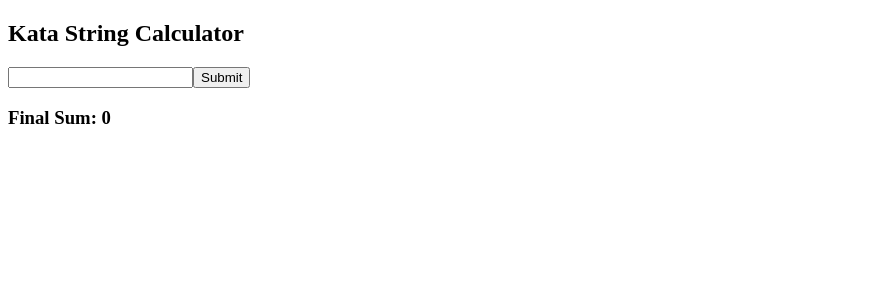
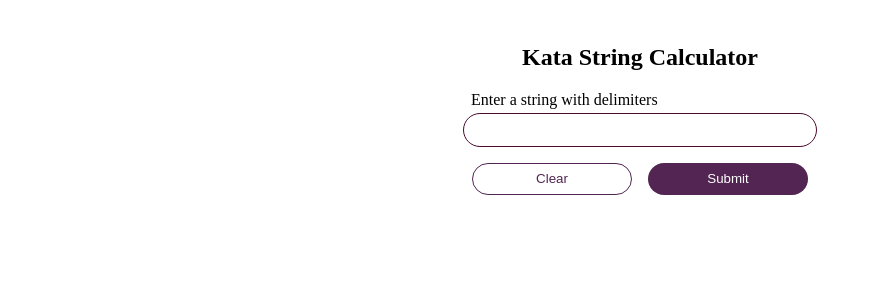
Before and after one commit to NehaChawdipande/KataStringCalculatorUI, an Angular app in the folder KataStringCalculator/: page / in a window 1280 px wide. Shown: the top 300 px of the page, without its empty margins (0-872 px from the left). Built offline with nearby package versions, Linux system fonts and the light colour scheme.

Commit message:
updated styles and css and added clear buton

```diff
--- a/KataStringCalculator/src/app/app.component.html
+++ b/KataStringCalculator/src/app/app.component.html
@@ -1,7 +1,13 @@
 <main class="main">
   <h2>{{title}}</h2>
+  <label>Enter a string with delimiters</label>
    <input type="text" [(ngModel)]="inputValue" name="stringInput" value="inputValue" />
-   <button (click)="calculate()" name="submitButton">Submit</button>
-   <h3>Final Sum: {{sum}}</h3>
+   <div>
+    <button (click)="clear()" name="clear" id="clear">Clear</button>
+    <button (click)="calculate()" name="submitButton">Submit</button>
+
+   </div>
+   <h3 *ngIf="showSum">Final Sum: {{sum}}</h3>
+
 </main>
 <router-outlet />
--- a/KataStringCalculator/src/app/app.component.scss
+++ b/KataStringCalculator/src/app/app.component.scss
@@ -0,0 +1,44 @@
+.main{
+    display: flex;
+    flex-direction: column;
+    justify-self: center;
+    justify-content: center;
+    padding: 1rem;
+    h2 {
+        width: fit-content;
+        align-self: center;
+    }
+    label{
+        justify-self: left;
+        text-align: left;
+        align-self: left;
+        margin-left: .5rem;
+    }
+    input {
+        border: solid 1px rgb(77, 10, 47);
+        border-radius: 2rem;
+        height: 2rem;
+        width: 20rem;
+        margin: 0.25rem 0 1rem 0;
+        padding: 0 1rem;
+    }
+    div{
+        align-self: center;
+    }
+    button {
+        background-color: rgb(82, 37, 82);
+        width: 10rem;
+        color: white;
+        border: none;
+        border-radius: 2rem;
+        height: 2rem;
+        align-self: center;
+
+    }
+    #clear{
+        border: solid 1.5px  rgb(82, 37, 82);
+        background-color: white;
+        color:  rgb(82, 37, 82);
+        margin-right: 1rem;
+    }
+}
--- a/KataStringCalculator/src/app/app.component.ts
+++ b/KataStringCalculator/src/app/app.component.ts
@@ -1,3 +1,4 @@
+import { CommonModule } from '@angular/common';
 import { Component } from '@angular/core';
 import { FormsModule } from '@angular/forms';
 import { RouterOutlet } from '@angular/router';
@@ -6,6 +7,7 @@ import { RouterOutlet } from '@angular/router';
   selector: 'app-root',
   standalone: true,
   imports: [RouterOutlet,
+    CommonModule,
     FormsModule
   ],
   templateUrl: './app.component.html',
@@ -15,6 +17,7 @@ export class AppComponent {
   title = 'Kata String Calculator';
   inputValue: string;
   sum: number;
+  showSum: boolean = false;
   constructor() {
     this.inputValue = '';
     this.sum = 0;
@@ -23,8 +26,7 @@ export class AppComponent {
   calculate(): number {
     if (this.inputValue === '') {
       this.sum = 0;
-      console.log('input null');
-
+      this.showSum=true;
       return 0;
     }
     else {
@@ -62,8 +64,14 @@ export class AppComponent {
       // Add the numbers together
       const sum = validNumbers.reduce((acc, curr) => acc + curr, 0);
       this.sum = sum;
-
+      this.showSum = true;
       return sum;
     }
   }
+
+  clear(): void{
+    this.inputValue= '';
+    this.sum=0;
+    this.showSum = false;
+  }
 }
```
